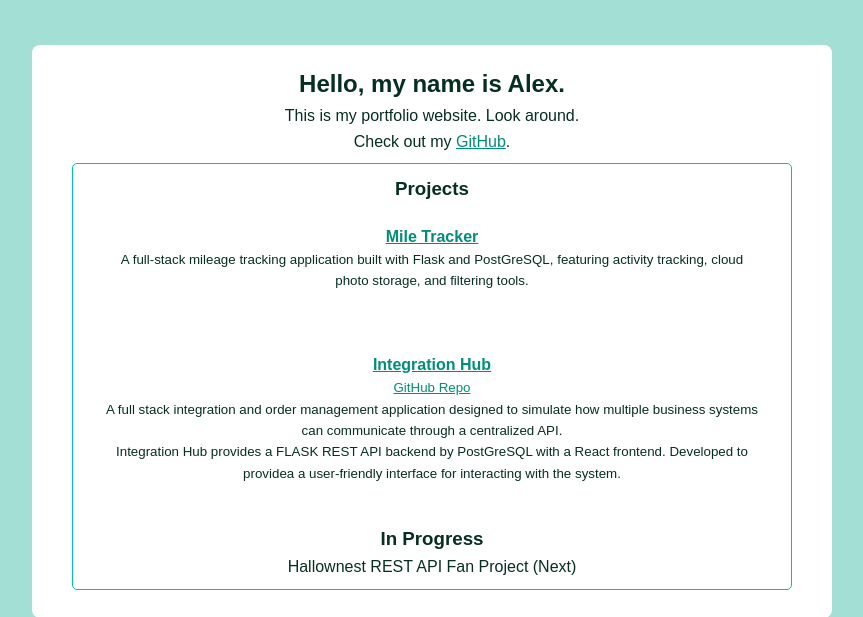
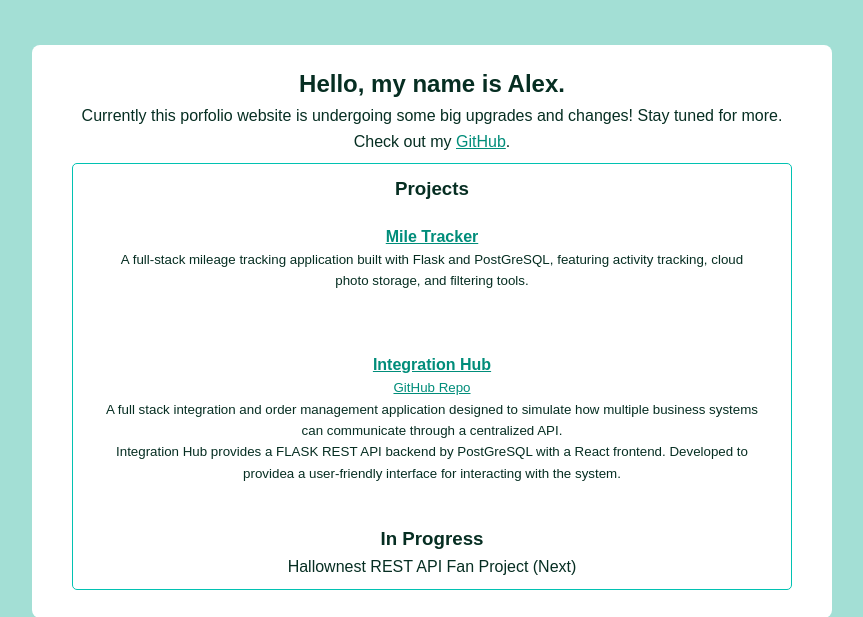
Before and after one commit to kwooby/kwooby, a Flask app: page / in a window 1280 px wide. Shown: the part 75-692 px from the top of the page, without its empty margins (208-1071 px from the left). Run offline with Flask 3, Linux system fonts and the light colour scheme; some libraries are stand-ins or nearby versions.

Commit message:
chore: add updated development info to frontpage and update links

```diff
--- a/templates/portfolio/index.html
+++ b/templates/portfolio/index.html
@@ -16,7 +16,7 @@
 
 <section class="welcome-page">
     <h1>Hello, my name is Alex.</h1>
-    <p>This is my portfolio website. Look around.</p>
+    <p>Currently this porfolio website is undergoing some big upgrades and changes! Stay tuned for more.</p>
 
     <div class="social">Check out my <a href="https://github.com/kwooby">GitHub</a>.</div>
 
```
